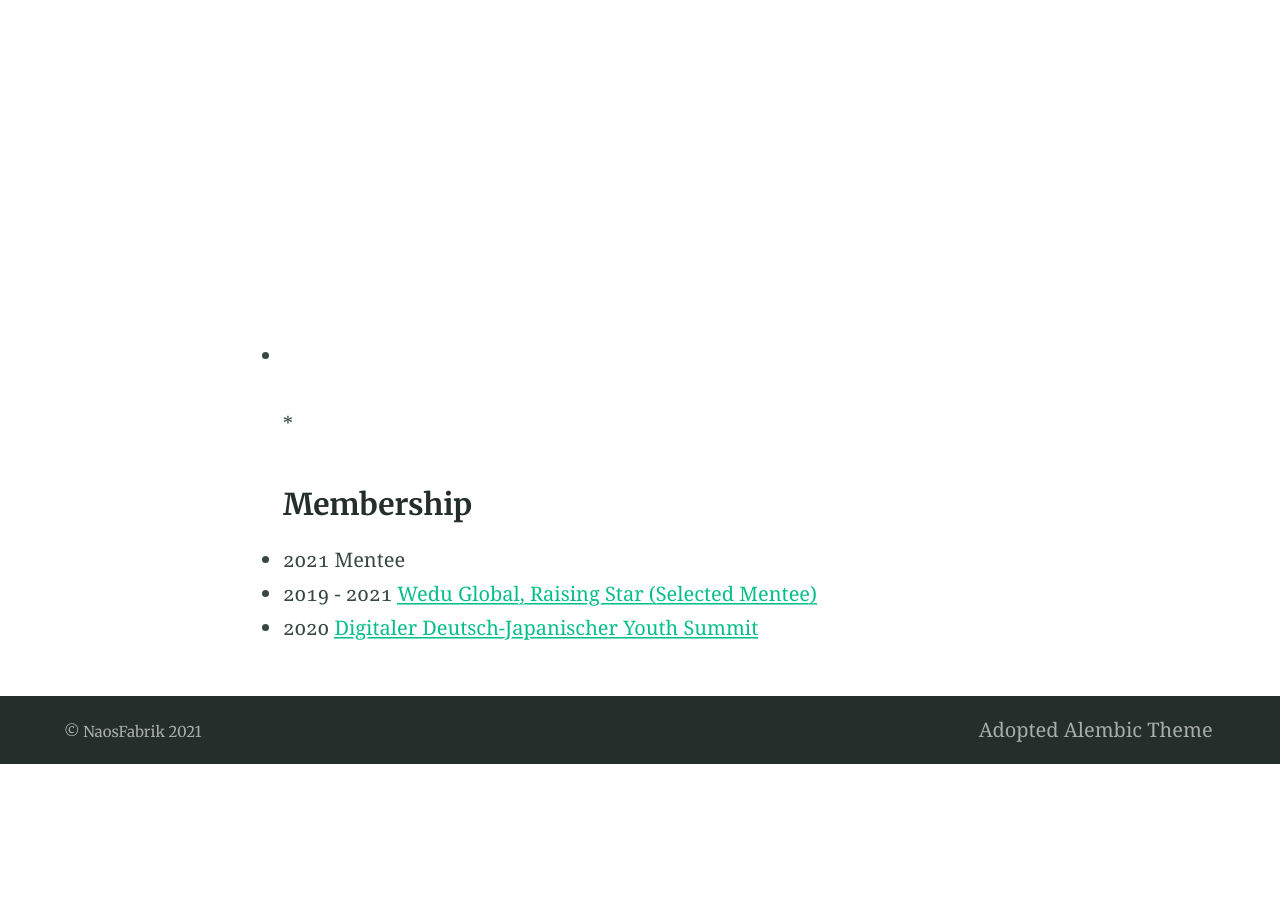
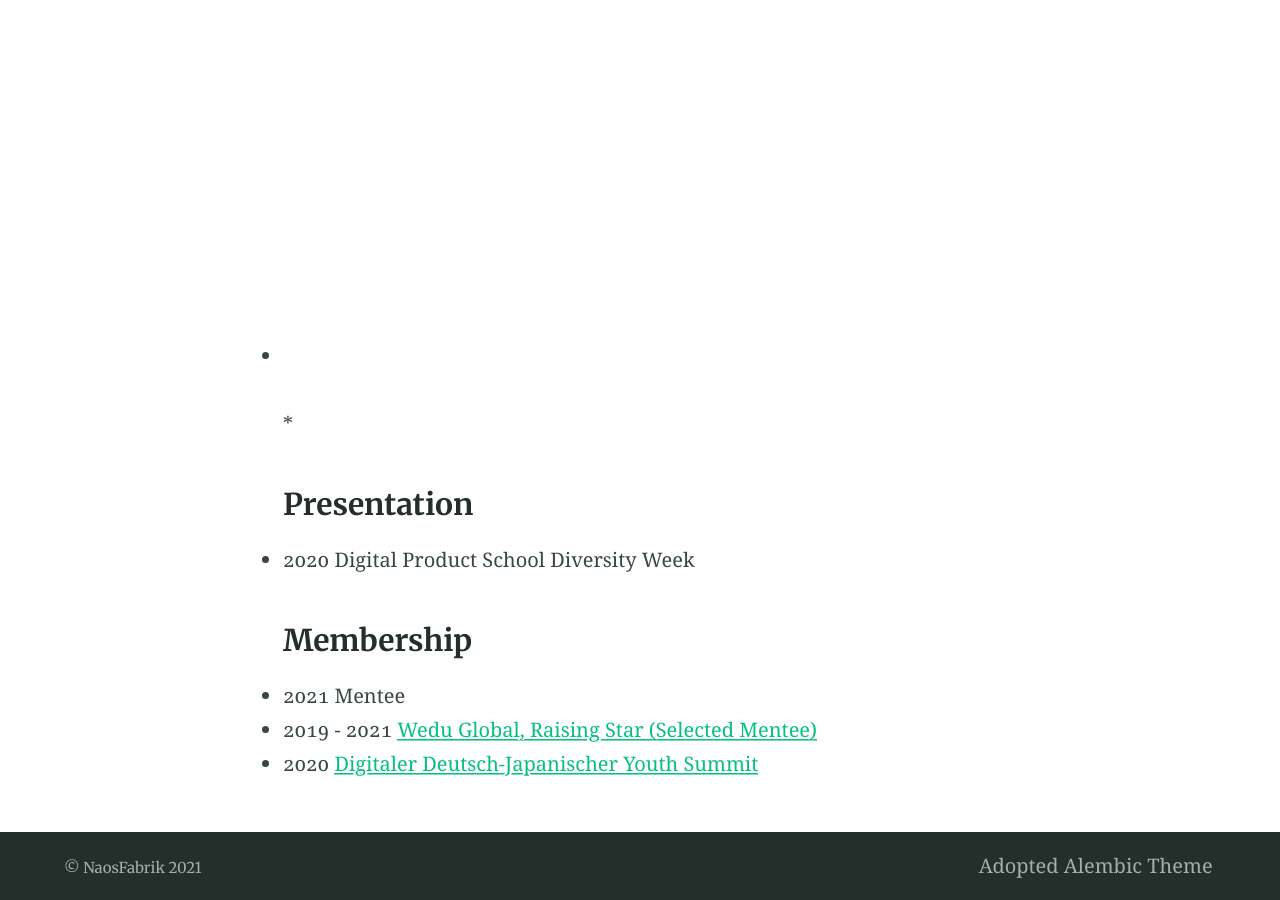
Before and after one commit to NaosFabrik/NaosFabrik.github.io, a Jekyll site: the page built from _posts/2021-05-05-writing.md, in a window 1280 px wide and 900 px high, scrolled down 1184 px. Built offline with Jekyll 4.4.1, drawn with Linux system fonts in a browser that asks for light colours; before the commit the page ends 1948 px from its top, so only the background shows below that.

Commit message:
Update 2021-05-05-writing.md

```diff
--- a/_posts/2021-05-05-writing.md
+++ b/_posts/2021-05-05-writing.md
@@ -31,6 +31,9 @@ Selected as one of the exchange students for one week in my fifth grade at an el
 
 *
 
+### Presentation
+* 2020 Digital Product School Diversity Week
+
 ### Membership
 * 2021 Mentee
 * 2019 - 2021 [Wedu Global, Raising Star (Selected Mentee)](https://www.weduglobal.org/rising-star/)
```
